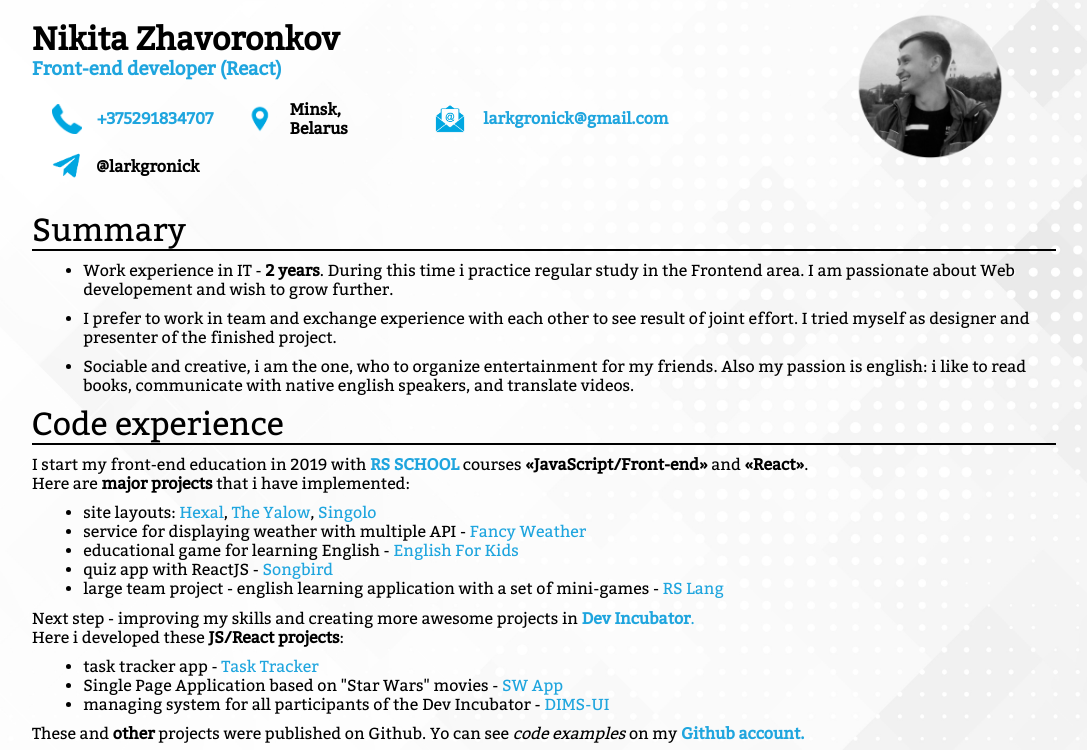
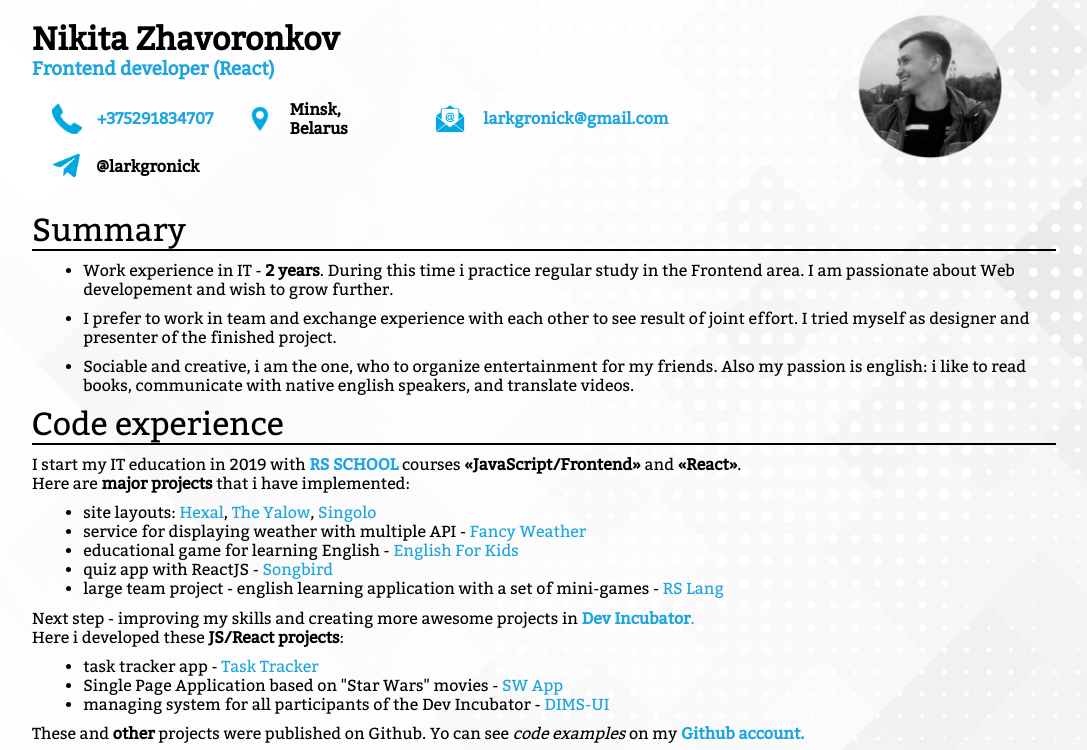
Before and after one commit to Larkgronick/nikita-zhavoronkov-cv, a plain HTML site: page index.html in a window 1280 px wide. Shown: the top 750 px of the page, without its empty margins (96-1183 px from the left). Drawn offline with Linux system fonts and the light colour scheme.

Commit message:
style: change frontend spelling

```diff
--- a/index.html
+++ b/index.html
@@ -11,7 +11,7 @@
     <header>
       <div class="name">
         <h1>Nikita Zhavoronkov</h1>
-        <h3>Front-end developer (React)</h3>
+        <h3>Frontend developer (React)</h3>
         <div class="contacts">
           <figure>
             <img class="icon" src="assets/phone.png" alt="phone" />
@@ -60,9 +60,9 @@
       <article>
         <h2>Code experience</h2>
         <p class="description">
-          I start my front-end education in 2019 with
+          I start my IT education in 2019 with
           <a class="caption" href="https://rs.school/"><b>RS SCHOOL</b></a>
-          courses <b>«JavaScript/Front-end»</b> and <b>«React»</b>. <br />
+          courses <b>«JavaScript/Frontend»</b> and <b>«React»</b>. <br />
           Here are <b>major projects</b> that i have implemented:
         </p>
         <ul>
```
